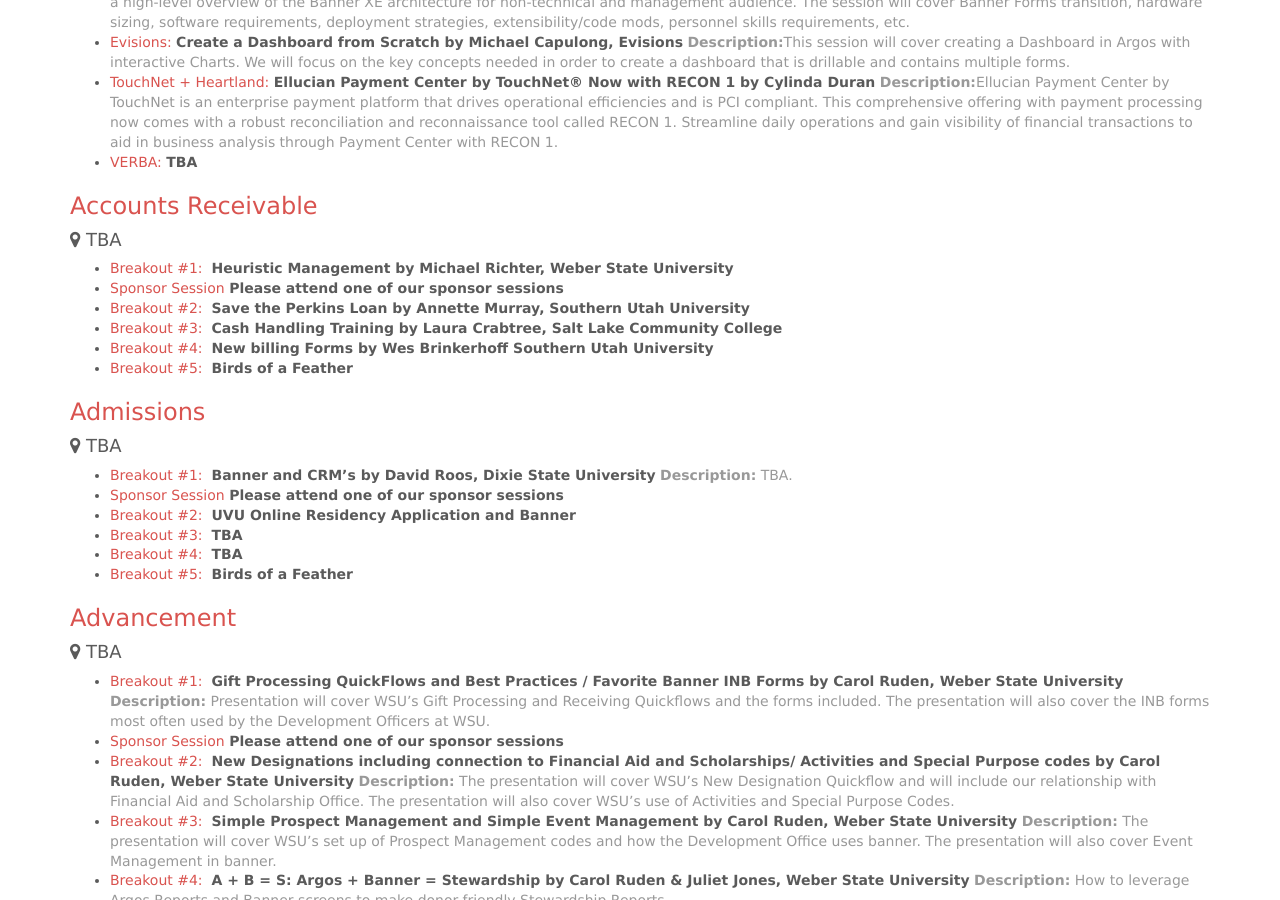
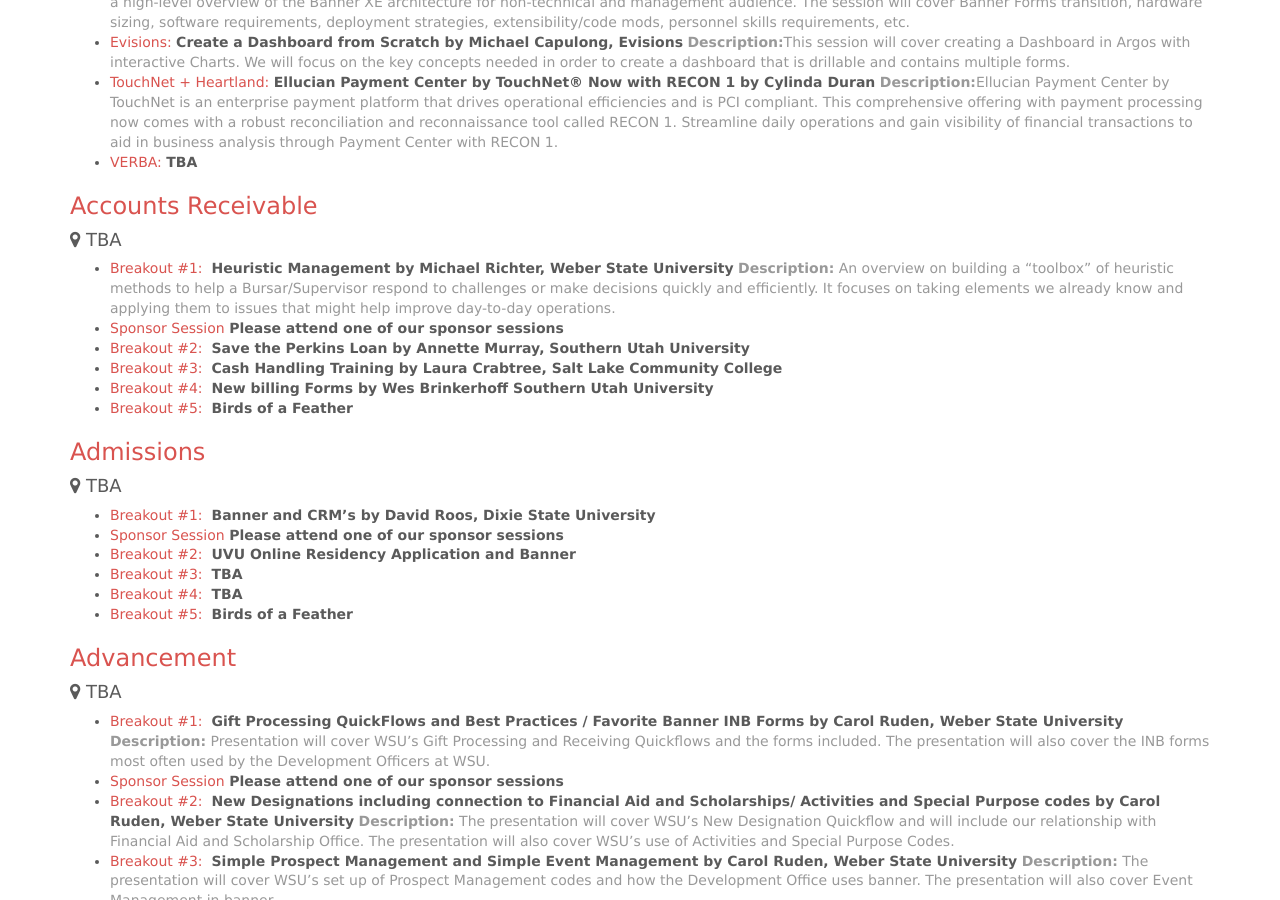
Before and after one commit to ubug/ubug.github.io, a Jekyll site: the page built from schedule/index.md, in a window 1280 px wide and 900 px high, scrolled down 1370 px. Built offline with Jekyll 4.4.1, drawn with Linux system fonts in a browser that asks for light colours; nearby versions of some CDN libraries; Markdown is read by kramdown in place of the engine named in the settings.

Commit message:
description

```diff
--- a/schedule/index.md
+++ b/schedule/index.md
@@ -54,6 +54,7 @@
 #### <i class="fa fa-map-marker"></i> TBA
 
 * <span class="text-primary">Breakout #1:</span>  **Heuristic Management by Michael Richter, Weber State University**
+  <span class="text-muted">**Description:** An overview on building a "toolbox" of heuristic methods to help a Bursar/Supervisor respond to challenges or make decisions quickly and efficiently.  It focuses on taking elements we already know and applying them to issues that might help improve day-to-day operations.
 * <span class="text-primary">Sponsor Session</span> **Please attend one of our sponsor sessions**
 * <span class="text-primary">Breakout #2:</span>  **Save the Perkins Loan by Annette Murray, Southern Utah University**
 * <span class="text-primary">Breakout #3:</span>  **Cash Handling Training by Laura Crabtree, Salt Lake Community College**
@@ -65,7 +66,6 @@
 #### <i class="fa fa-map-marker"></i> TBA
 
 * <span class="text-primary">Breakout #1:</span>  **Banner and CRM’s by David Roos, Dixie State University**
-  <span class="text-muted">**Description:** TBA.</span>
 * <span class="text-primary">Sponsor Session</span> **Please attend one of our sponsor sessions**
 * <span class="text-primary">Breakout #2:</span>  **UVU Online Residency Application and Banner**
 * <span class="text-primary">Breakout #3:</span>  **TBA**
```
